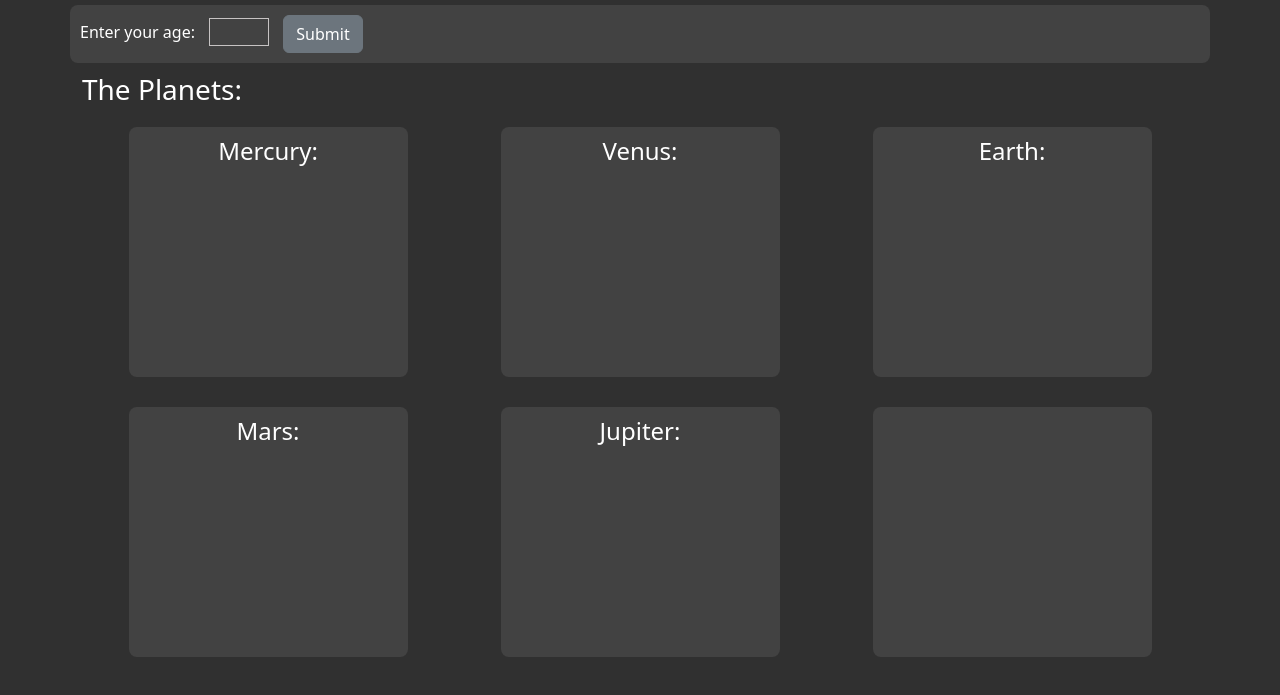
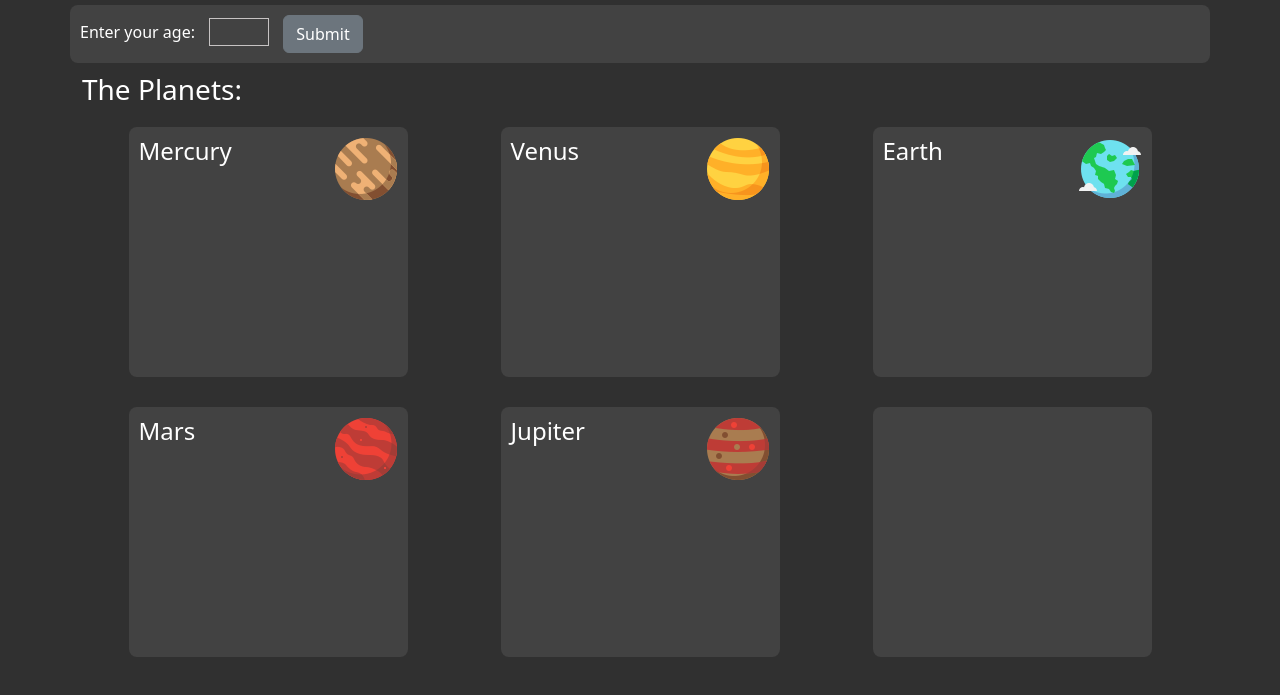
Before and after one commit to jfpalchak/galactic-age-calculator, a website built with webpack: page src/index.html in a window 1280 px wide. Shown: the part 63-758 px from the top of the page. Built offline with nearby package versions, Linux system fonts and the light colour scheme.

Commit message:
Add and style image assets.

```diff
--- a/src/css/styles.css
+++ b/src/css/styles.css
@@ -46,13 +46,18 @@ input {
   padding: 10px;
   height: 250px;
   overflow-y: auto;
-  text-align: center;
+  text-align: start;
   color: #FFFFFF;
+}
+
+img {
+  display: flex;
+  float: right;
+  object-position: center top;
 }
 
 li {
   margin: 10px;
-  padding-right: 25px;
   list-style: none;
 }
 
--- a/src/index.html
+++ b/src/index.html
@@ -25,29 +25,35 @@
 
   <div class="row justify-content-around container">
     <div class="col-3 container phone-stack">
-      <h4> Mercury: </h4>
+      <img src="./assets/images/mercury-64.png" alt="planet earth">
+      <h4> Mercury </h4>
       <div id="Mercury"></div>
     </div>
 
     <div class="col-3 container phone-stack">
-      <h4> Venus: </h4>
+      <img src="./assets/images/venus-64.png" alt="planet earth">
+      <h4> Venus </h4>
       <div id="Venus"></div>
     </div>
 
     <div class="col-3 container phone-stack">
-      <h4> Earth: </h4>
+      <img src="./assets/images/earth-64.png" alt="planet earth">
+      <h4> Earth </h4>
+      <!-- <img src="./assets/images/earth-64.png" alt="planet earth"> -->
       <div id="Earth"></div>
     </div>
   </div>
 
   <div class="row justify-content-around container">
     <div class="col-3 container phone-stack">
-      <h4> Mars: </h4>
+      <img src="./assets/images/mars-64.png" alt="planet earth">
+      <h4> Mars </h4>
       <div id="Mars"></div>
     </div>
 
     <div class="col-3 container phone-stack">
-      <h4> Jupiter: </h4>
+      <img src="./assets/images/jupiter-64.png" alt="planet earth">
+      <h4> Jupiter </h4>
       <div id="Jupiter"></div>
     </div>
 
```
Also changed, not shown: src/assets/images/earth-64.png (added), src/assets/images/jupiter-64.png (added), src/assets/images/mars-64.png (added), src/assets/images/mercury-64.png (added), src/assets/images/venus-64.png (added).
